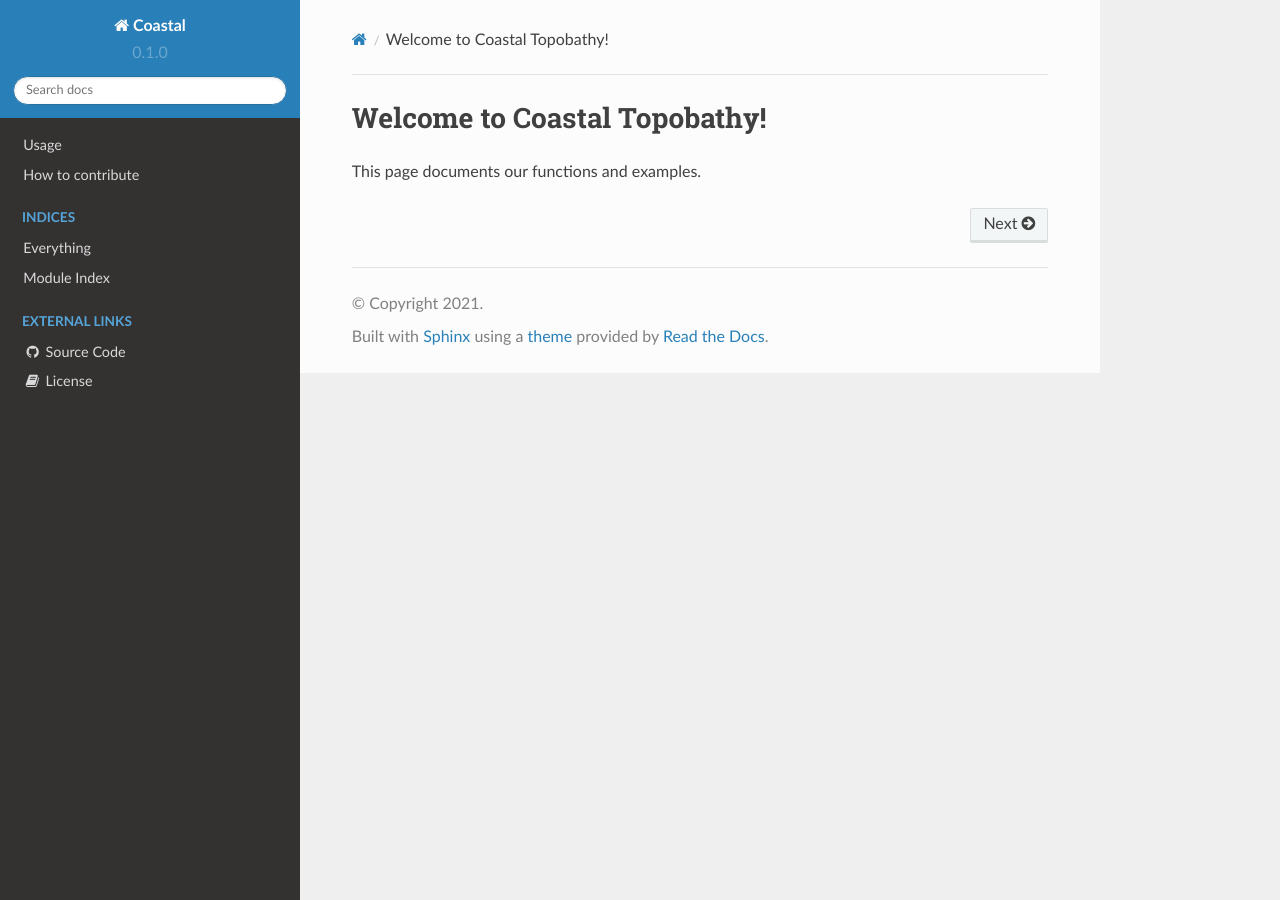
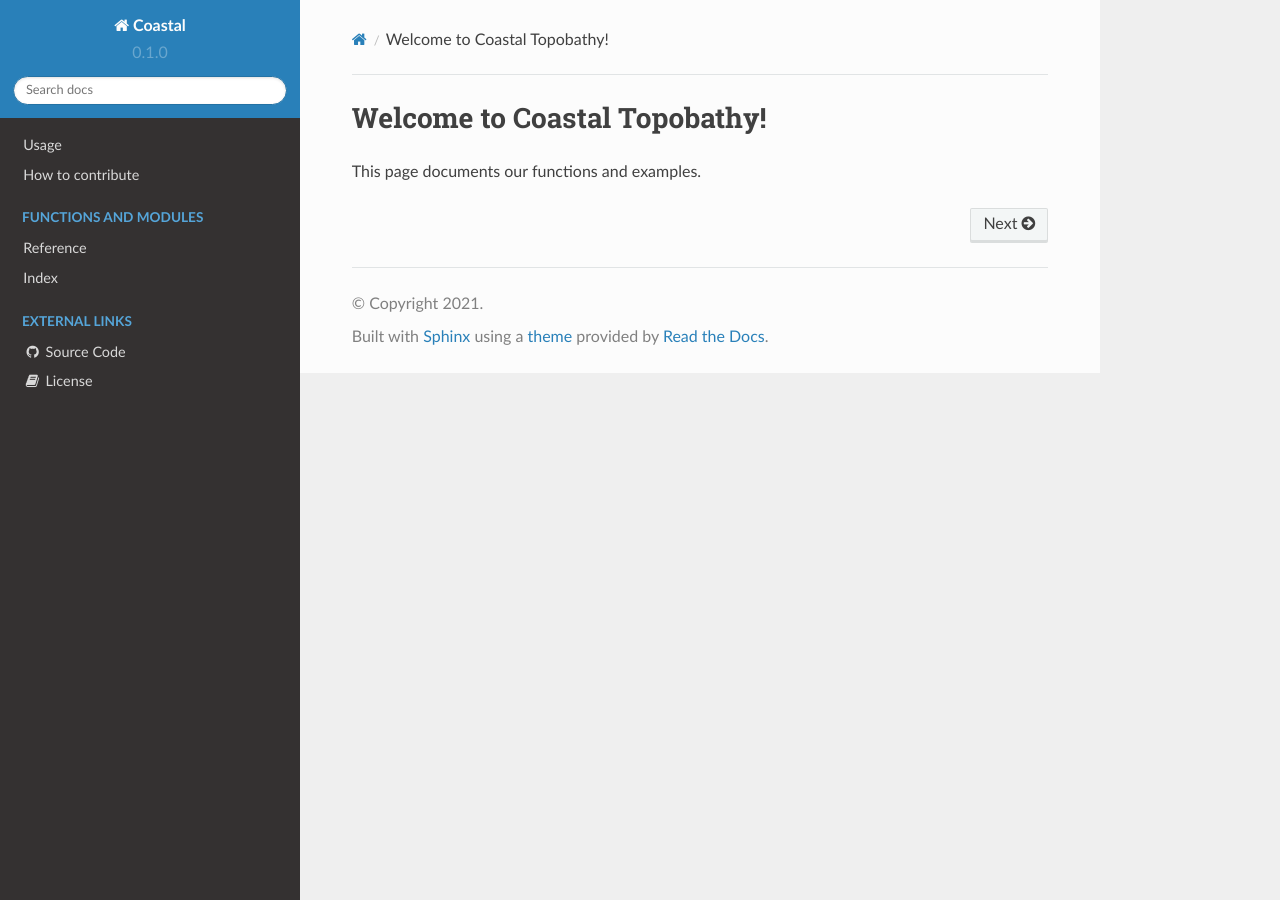
Before and after one commit to ICESAT-2HackWeek/coastal_topobathy, a Sphinx documentation site: the page built from docs/source/index.rst, in a window 1280 px wide. Built offline with Sphinx 7.4.7 and the Read the Docs theme 2.0.0, drawn with Linux system fonts in a browser that asks for light colours; pages that are not in the unit, such as notebooks, are missing from menus.

Commit message:
add divisions for index and api ref in the sidebar

```diff
--- a/docs/source/_templates/layout.html
+++ b/docs/source/_templates/layout.html
@@ -3,11 +3,12 @@
 {% block menu %}
     {{ super() }}
         <p class="caption">
-            <span class="caption-text">Indices</span>
+            <span class="caption-text">Functions and Modules</span>
         </p>
         <ul>
-    <li class="toctree-l1"><a href= "{{pathto('genindex.html', 1)}}">Everything</a></li>
-    <li class="toctree-l1"><a href= "{{pathto('py-modindex.html', 1)}}">Module Index</a></li>
+            <li clase="toctree-l1"><a href- "{{pathto('autoapi/index.html')}}">Reference</a></li>
+            <li class="toctree-l1"><a href= "{{pathto('genindex.html', 1)}}">Index</a></li>
+<!--    <li class="toctree-l1"><a href= "{{pathto('py-modindex.html', 1)}}">Module Index</a></li> -->
     </ul>
 
     {% if menu_links %}
```
